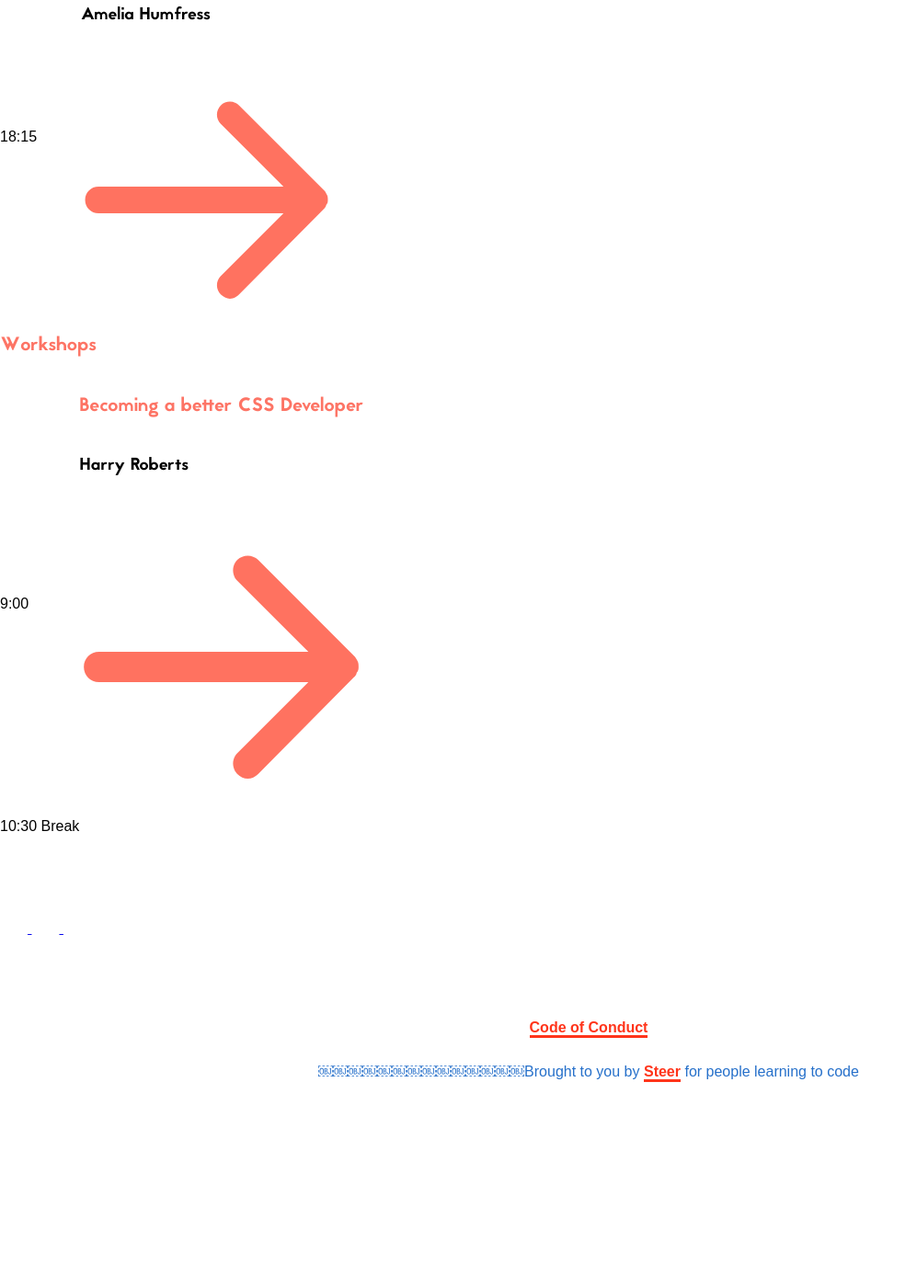
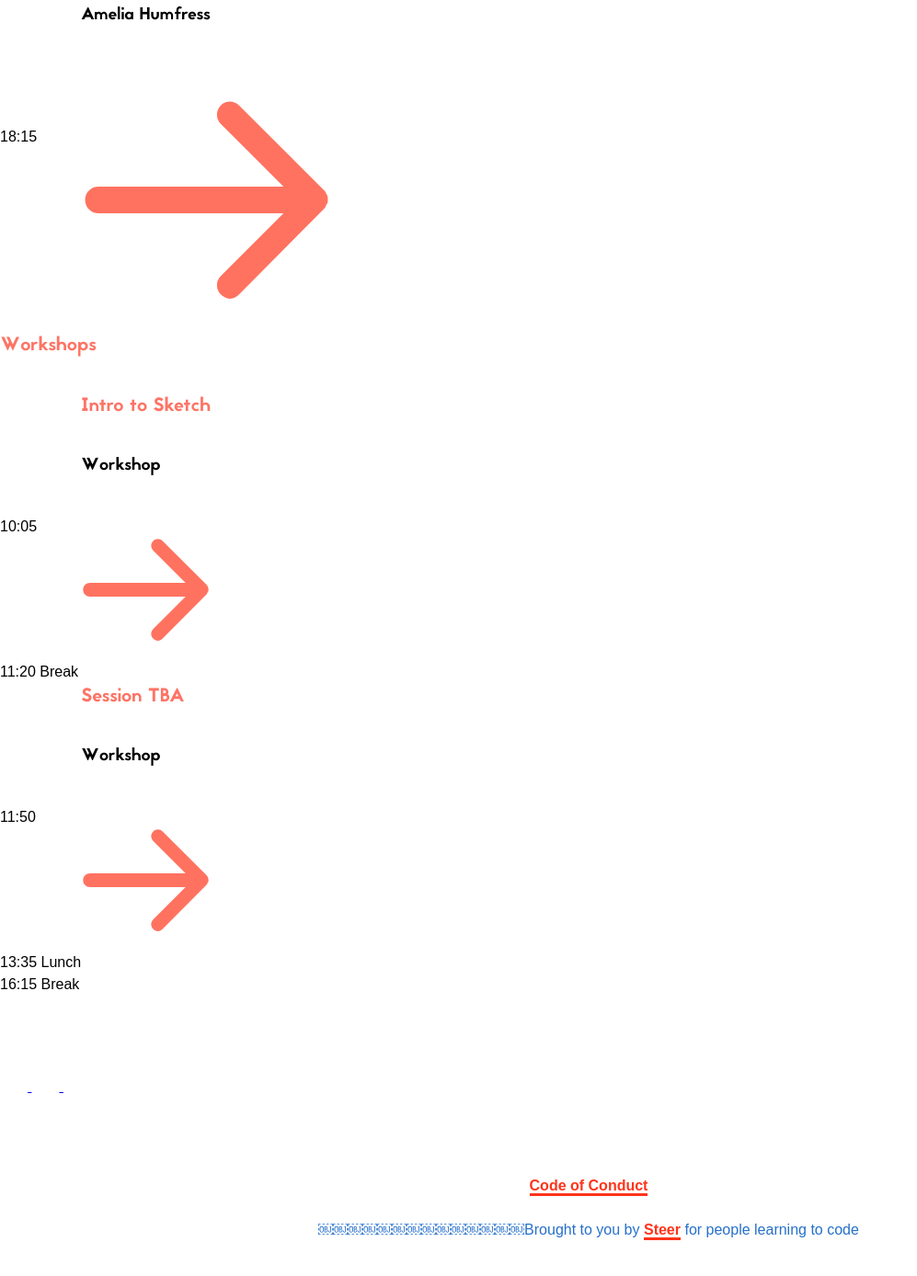
Before and after one commit to Sambillingham/beyond, a Jekyll site: the page built from schedule.html, in a window 1280 px wide and 1400 px high, scrolled down 9740 px. Shown: the top 1388 px of the window at 92% size, without its empty margins (0-997 px from the left). Built offline with Jekyll 4.4.1, drawn with Linux system fonts in a browser that asks for light colours; some web fonts are replaced; before the commit the page ends 10968 px from its top, so only the background shows below that; some of the changed lines change nothing that is shown.

Commit message:
:memo: add temp workshop data

```diff
--- a/_data/workshops.yaml
+++ b/_data/workshops.yaml
@@ -1,23 +1,50 @@
+- workshop: false
+  gap: true
+  duration: 45
+
 - workshop: true
-  name: Harry Roberts
-  start_time: '9:00'
+  name: Workshop
+  start_time: '10:05'
+  duration: 60
+  anchor: w-sketch
+  twitter: sketchapp
+  github: BohemianCoding
+  url: http://bohemiancoding.com/sketch/
+  image: workshop-sketch-schedule.png
+  position: Sketch Team
+  title: Intro to Sketch
+  description: >
+    <p>Go through the ins-and-outs of designing digital products with Sketch, led by the team behind it.</p>
+    <p>Used by Google, Sega and Dropbox, Sketch is fast becoming the go-to software for mocking up digital designs and creating assets for the web.</p>
+    <p>You’ll learn how to navigate around the app and discover some of its most powerful features, before putting what you’ve learnt into practice. You’ll try your hand at creating different interfaces and discover how to automate parts of your workflow, creating a more seamless link between your designs and your code.</p>
+
+- speaker: false
   duration: 30
-  anchor: w-sketch
-  image: speaker-harry-roberts.jpg
-  position: Founder
-  company: CSS Wizardry
-  url: https://csswizardry.com
-  github: csswizardry
-  twitter: csswizardry
-  title: Becoming a better CSS Developer
+  start_time: '11:20'
+  title: Break
+
+- workshop: true
+  name: Workshop
+  start_time: '11:50'
+  duration: 60
+  title: Session TBA
   description: >
-    <p>Developers often talk about optimizing their code bases, but what about optimizing our personal development?</p>
-    <p>This session is about my journey with open sourcing my life.</p>
-    <p>In October 2014, I put my personal goals on GitHub (things I want to learn and do), set up a weekly review system, and even created some terminal aliases to make it even easier. I’ve since had several external contributions to this repo and it is one of my most popular. The system has grown over time.</p>
-    <p>Living out loud has made me MUCH more productive and has allowed me to honestly reach these goals. This session will cover my experience and teach you how to set up your own personal goals system.</p>
-
+    <p>Coming Soon</p>
 
 - workshop: false
+  gap: true
+  duration: 30
+
+- speaker: false
   duration: 60
-  start_time: '10:30'
+  start_time: '13:35'
+  title: Lunch
+
+- workshop: false
+  gap: true
+  duration: 90
+
+- speaker: false
+  duration: 30
+  start_time: '16:15'
   title: Break
```
